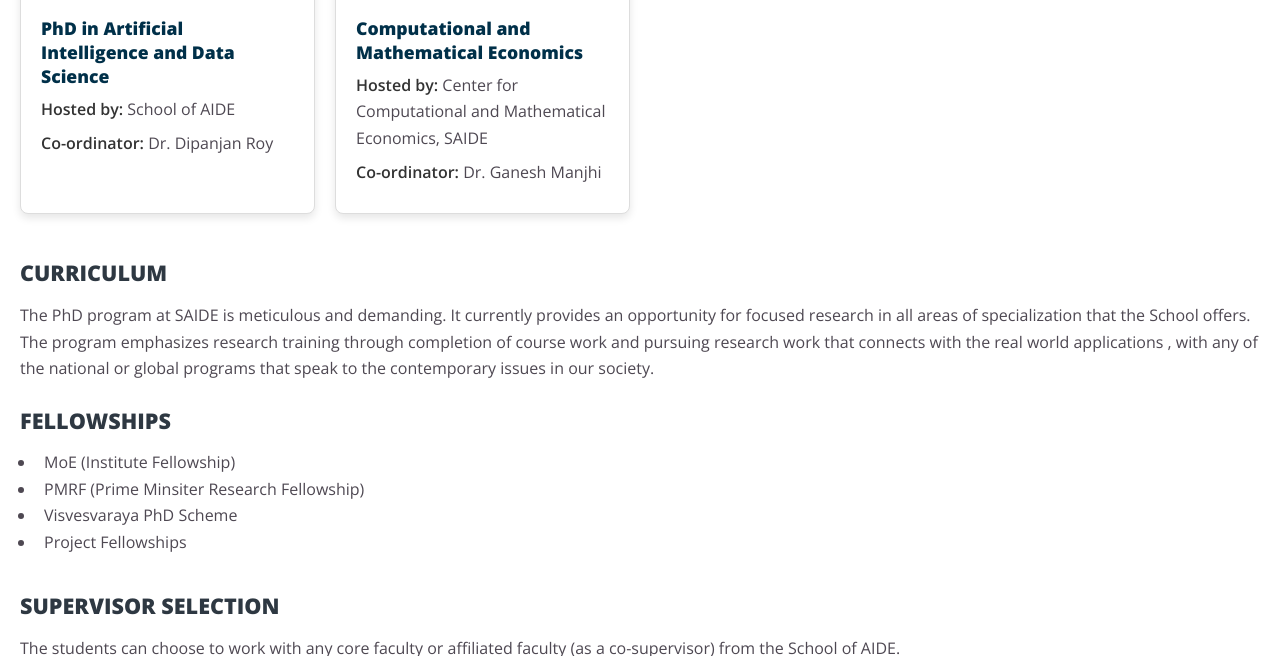
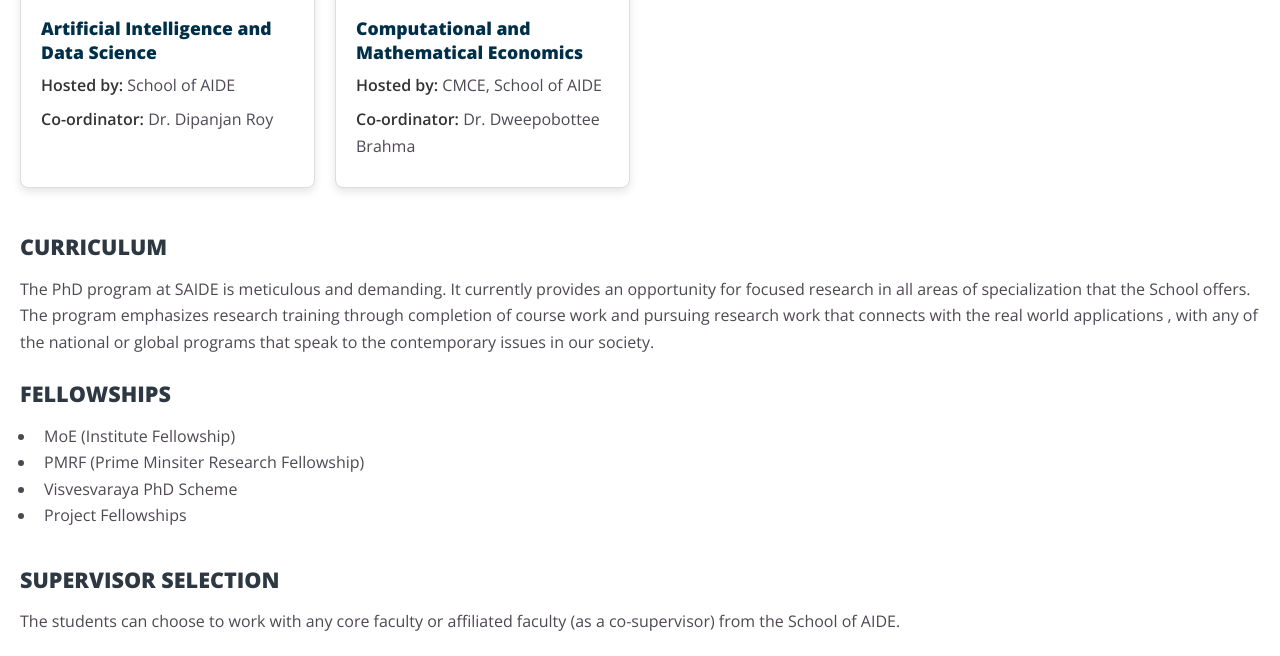
Before and after one commit to SAIDEIITJ/SAIDE_main, a Jekyll site: the page built from _pages/phd.md, in a window 1280 px wide and 900 px high, scrolled down 1169 px, cut to the strip 244-900 px from the top of the window. Built offline with Jekyll 4.4.1, drawn with Linux system fonts in a browser that asks for light colours; nearby versions of some CDN libraries.

Commit message:
Update programs

```diff
--- a/_data/programs.yaml
+++ b/_data/programs.yaml
@@ -1,5 +1,5 @@
 - timestamp: 7/8/2024 11:45:12
-  name: PhD in Artificial Intelligence and Data Science
+  name: Artificial Intelligence and Data Science
   offered: School of AIDE
   level: PhD
   coordinator: Dr. Dipanjan Roy
@@ -10,7 +10,7 @@
   deadline: 25-10-2024
   application: https://oa.iitj.ac.in/PG_ADMISSION/
 - timestamp: 7/8/2024 11:53:30
-  name: MS by Research in Next Generation AI
+  name: Next Generation AI
   offered: Center for Brain Science and Applications
   level: MS by Research
   coordinator: Dr. Dipanjan Roy
@@ -21,7 +21,7 @@
   deadline: 25-10-2024
   application: https://oa.iitj.ac.in/PG_ADMISSION/
 - timestamp: 7/19/2024 16:12:49
-  name: M.S. by Research in Computational Economics
+  name: Computational Economics
   offered: Center for Mathematical and Computational Economics
   level: MS by Research
   coordinator: Dr. Abhinaba Lahiri
@@ -32,7 +32,7 @@
   deadline: 25-10-2024
   application: https://oa.iitj.ac.in/OA_PG_ADMISSION/
 - timestamp: 7/19/2024 20:32:39
-  name: M.Tech. (Regular) in AR VR
+  name: AR VR
   offered: School of AIDE
   level: MTech
   coordinator: Dr. Amit Bhardwaj, Dr. Rajendra Nagar
@@ -55,9 +55,9 @@
   application: https://oa.iitj.ac.in/PG_ADMISSION/
 - timestamp: 8/12/2024 12:02:15
   name: Computational and Mathematical Economics
-  offered: Center for Computational and Mathematical Economics, SAIDE
+  offered: CMCE, School of AIDE
   level: PhD
-  coordinator: Dr. Ganesh Manjhi
+  coordinator: Dr. Dweepobottee Brahma
   url: null
   document: https://drive.google.com/open?id=1pFQ4781vi4DIu-kJPIxGKU-DnOx1eYi8
   background: >-
```
